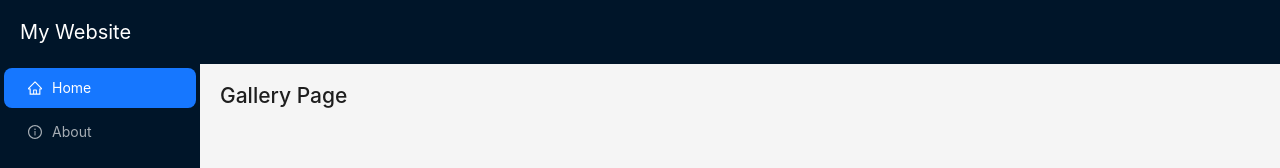
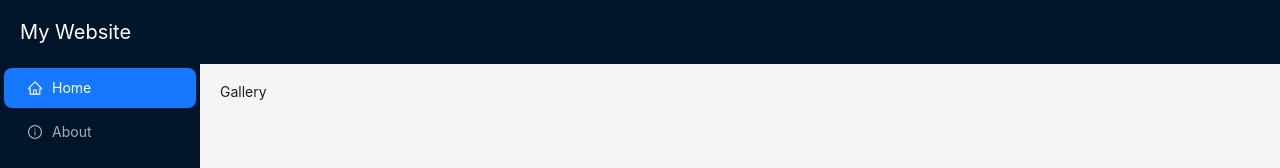
Before and after one commit to FaizanRana768/Ant-Design, a React (Vite) app: page /gallery in a window 1280 px wide. Shown: the top 168 px of the page. Built offline with nearby package versions, Linux system fonts and the light colour scheme.

Commit message:
make the gallery page

```diff
--- a/src/components/MainContent.jsx
+++ b/src/components/MainContent.jsx
@@ -3,13 +3,14 @@ import React from "react";
 import { Routes, Route } from "react-router-dom";
 import Home from "../pages/Home";
 import AboutUs from "../pages/AboutUs";
+import Gallery from "../pages/Gallery";
 
 const { Content } = Layout;
 
 const routes = [
   { path: "/", element: <Home /> },
   { path: "/about", element: <AboutUs /> },
-  { path: "/gallery", element: <h2>Gallery Page</h2> },
+  { path: "/gallery", element: <Gallery /> },
   { path: "/contact", element: <h2>Contact Page</h2> },
   { path: "/blog", element: <h2>Blog Page</h2> },
 ];
--- /dev/null
+++ b/src/pages/Gallery.jsx
@@ -0,0 +1,11 @@
+import React from 'react'
+
+const Gallery = () => {
+  return (
+    <div>
+      Gallery
+    </div>
+  )
+}
+
+export default Gallery
```
